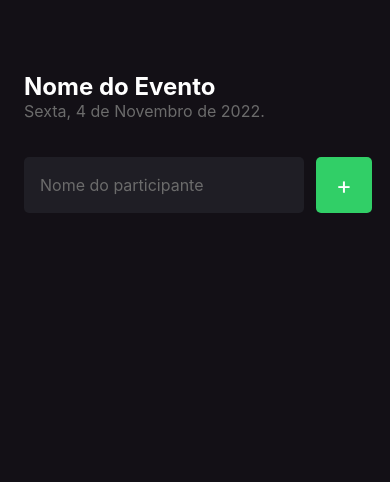
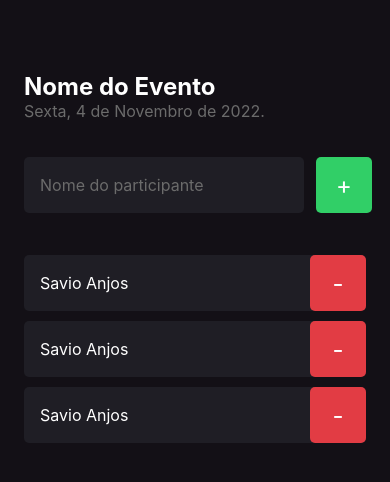
Before and after one commit to Savio-Anjos/APP-imhere, a React Native app: screen / in a window 390 px wide. Shown: the top 482 px of the page. Built offline with nearby package versions, Linux system fonts and the light colour scheme.

Commit message:
feat: :sparkles: Added participant component

```diff
--- /dev/null
+++ b/src/components/Participant/index.tsx
@@ -0,0 +1,13 @@
+import { Text, TouchableOpacity, View } from "react-native";
+import { styles } from "./styles";
+
+export function Participant() {
+  return (
+    <View style={styles.container}>
+      <Text style={styles.name}>Savio Anjos</Text>
+      <TouchableOpacity style={styles.button}>
+        <Text style={styles.buttonText}>-</Text>
+      </TouchableOpacity>
+    </View>
+  );
+}
--- /dev/null
+++ b/src/components/Participant/styles.ts
@@ -0,0 +1,30 @@
+import { StyleSheet } from "react-native";
+
+export const styles = StyleSheet.create({
+  container: {
+    width: "100%",
+    backgroundColor: "#1F1E25",
+    borderRadius: 5,
+    flexDirection: "row",
+    alignItems: "center",
+    marginBottom: 10,
+  },
+  name: {
+    flex: 1,
+    fontSize: 16,
+    color: "#FFF",
+    marginLeft: 16,
+  },
+  buttonText: {
+    color: "#FFF",
+    fontSize: 24,
+  },
+  button: {
+    width: 56,
+    height: 56,
+    borderRadius: 5,
+    backgroundColor: "#E23C44",
+    alignItems: "center",
+    justifyContent: "center",
+  },
+});
--- a/src/screens/Home/index.tsx
+++ b/src/screens/Home/index.tsx
@@ -1,6 +1,7 @@
 import { StatusBar } from "expo-status-bar";
 import { Text, TextInput, TouchableOpacity, View } from "react-native";
 import { styles } from "./styles";
+import { Participant } from "../../components/Participant";
 
 export function Home() {
   function handleParticipantAdd() {
@@ -23,6 +24,9 @@
         </TouchableOpacity>
         <StatusBar style="auto" />
       </View>
+      <Participant />
+      <Participant />
+      <Participant />
     </View>
   );
 }
```
